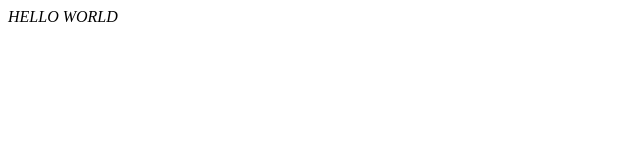
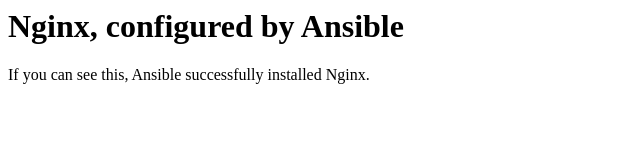
Before and after one commit to lcanal/ansible-initial, a plain HTML site: page playbooks/files/index.html in a window 1280 px wide. Shown: the whole page, without its empty margins (0-640 px from the left). Drawn offline with Linux system fonts and the light colour scheme.

Commit message:
Index and Nginx files created
Chap2 Page 23 Changes.

Also created webservers group

```diff
--- a/playbooks/files/index.html
+++ b/playbooks/files/index.html
@@ -1,3 +1,9 @@
-<html><head><title>Sample Ansible Transferred File Test2</title></head>
-<body><em>HELLO WORLD</em></body>
+<html>
+<head>
+<title>Welcome to Nginx, via Ansible!</title>
+</head>
+<body>
+<h1>Nginx, configured by Ansible</h1>
+<p>If you can see this, Ansible successfully installed Nginx.</p>
+</body>
 </html>
```
Also changed, not shown: 2 other files.
